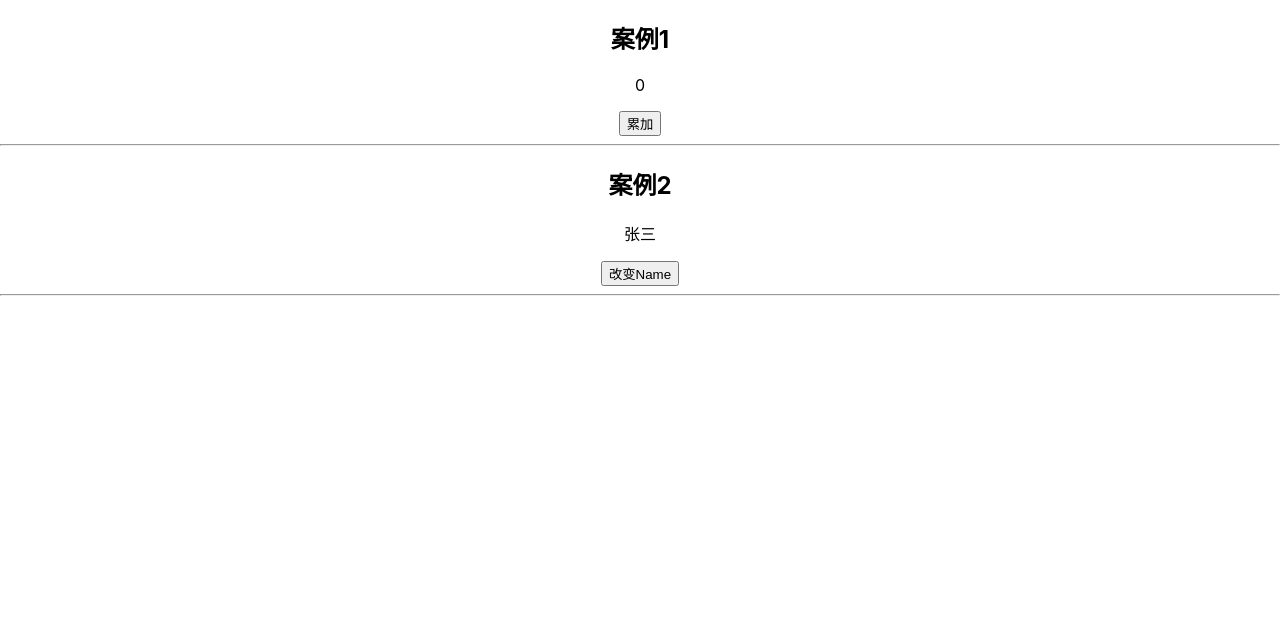
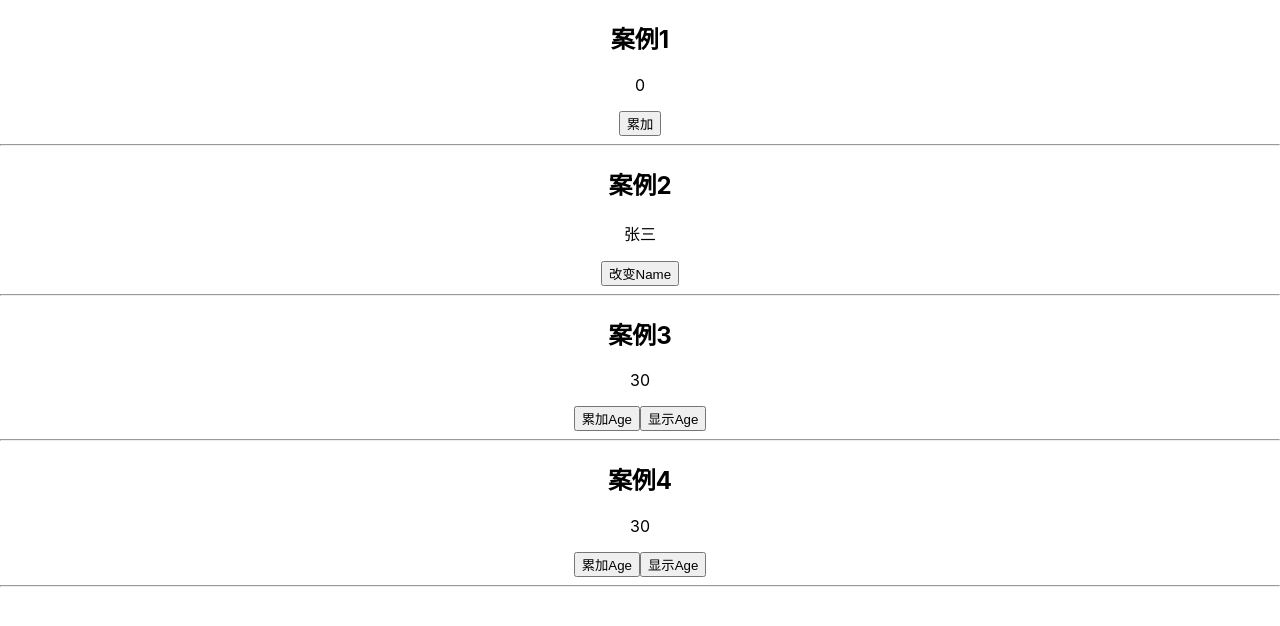
Before and after one commit to gzg1500521074/react-hooks-from-zero-to-one, a React (Create React App) app: page / in a window 1280 px wide. Shown: the top 626 px of the page. Built offline with nearby package versions, Linux system fonts and the light colour scheme.

Commit message:
修改addCount方法

```diff
--- a/src/App.js
+++ b/src/App.js
@@ -1,7 +1,9 @@
 import './App.css'
 import React, { useState } from 'react'
 import Counter from './components/Counter'
-import Son from './components/Son'
+import Son1 from './components/Son1'
+import Son2 from './components/Son2'
+import Son3 from './components/Son3'
 
 function App() {
   const [name, setName] = useState('张三')
@@ -11,7 +13,13 @@ function App() {
       <Counter />
       <hr />
       <h2>案例2</h2>
-      <Son name={name} setName={setName} />
+      <Son1 name={name} setName={setName} />
+      <hr />
+      <h2>案例3</h2>
+      <Son2 />
+      <hr />
+      <h2>案例4</h2>
+      <Son3 />
       <hr />
     </div>
   )
--- a/src/components/Counter.js
+++ b/src/components/Counter.js
@@ -3,14 +3,14 @@ import React from 'react'
 // 函数组件实现计数器案例
 const Counter = () => {
   const [count, setCount] = React.useState(0)
-  const addcount = () => {
+  const addCount = () => {
     setCount(count + 1)
   }
 
   return (
     <>
       <p>{count}</p>
-      <button onClick={addcount}>累加</button>
+      <button onClick={addCount}>累加</button>
     </>
   )
 }
--- a/src/components/Son.js
+++ b/src/components/Son1.js
@@ -1,17 +1,17 @@
 import React from 'react'
 
 // 子组件：父组件将 state, setState 通过 props 传递进子组件，然后由子组件进行调用
-const Son = (props) => {
+const Son1 = (props) => {
   const { name, setName } = props
-  const addcount = () => {
+  const addCount = () => {
     setName('李四')
   }
 
   return (
     <>
       <p>{name}</p>
-      <button onClick={addcount}>改变Name</button>
+      <button onClick={addCount}>改变Name</button>
     </>
   )
 }
-export default Son
+export default Son1
--- /dev/null
+++ b/src/components/Son2.js
@@ -0,0 +1,29 @@
+import React from 'react'
+
+// 每次渲染都是独立的闭包
+const Son2 = () => {
+  const [age, setAge] = React.useState(30)
+  const ageRef = React.useRef(age)
+
+  // 增加年龄:  setAge(age + 1) 只能访问到点击 “显示Age” 那一刻的值，后续累加的年龄是获取不到的，除非借助于 useRef 这个hook
+  const addAge = () => {
+    setAge(age + 1)
+    ageRef.current = ageRef.current + 1
+  }
+
+  // 显示age
+  const showAge = () => {
+    setTimeout(() => {
+      setAge(age)
+    }, 3000)
+  }
+
+  return (
+    <>
+      <p>{age} </p>
+      <button onClick={addAge}>累加Age</button>
+      <button onClick={showAge}>显示Age</button>
+    </>
+  )
+}
+export default Son2
--- /dev/null
+++ b/src/components/Son3.js
@@ -0,0 +1,27 @@
+import React from 'react'
+
+// 这里setAge的参数是一个回调函数，回调函数的含义：每次计算时，先获取先前的值再进行重新计算，并返回一个更新后的值
+const Son3 = () => {
+  const [age, setAge] = React.useState(30)
+
+  // 增加age
+  const addAge = () => {
+    setAge((age) => age + 1)
+  }
+
+  // 显示age: 3秒后，setAge会获取上次的值参与运算
+  const showAge = () => {
+    setTimeout(() => {
+      setAge((age) => age + 1)
+    }, 3000)
+  }
+
+  return (
+    <>
+      <p>{age} </p>
+      <button onClick={addAge}>累加Age</button>
+      <button onClick={showAge}>显示Age</button>
+    </>
+  )
+}
+export default Son3
```
